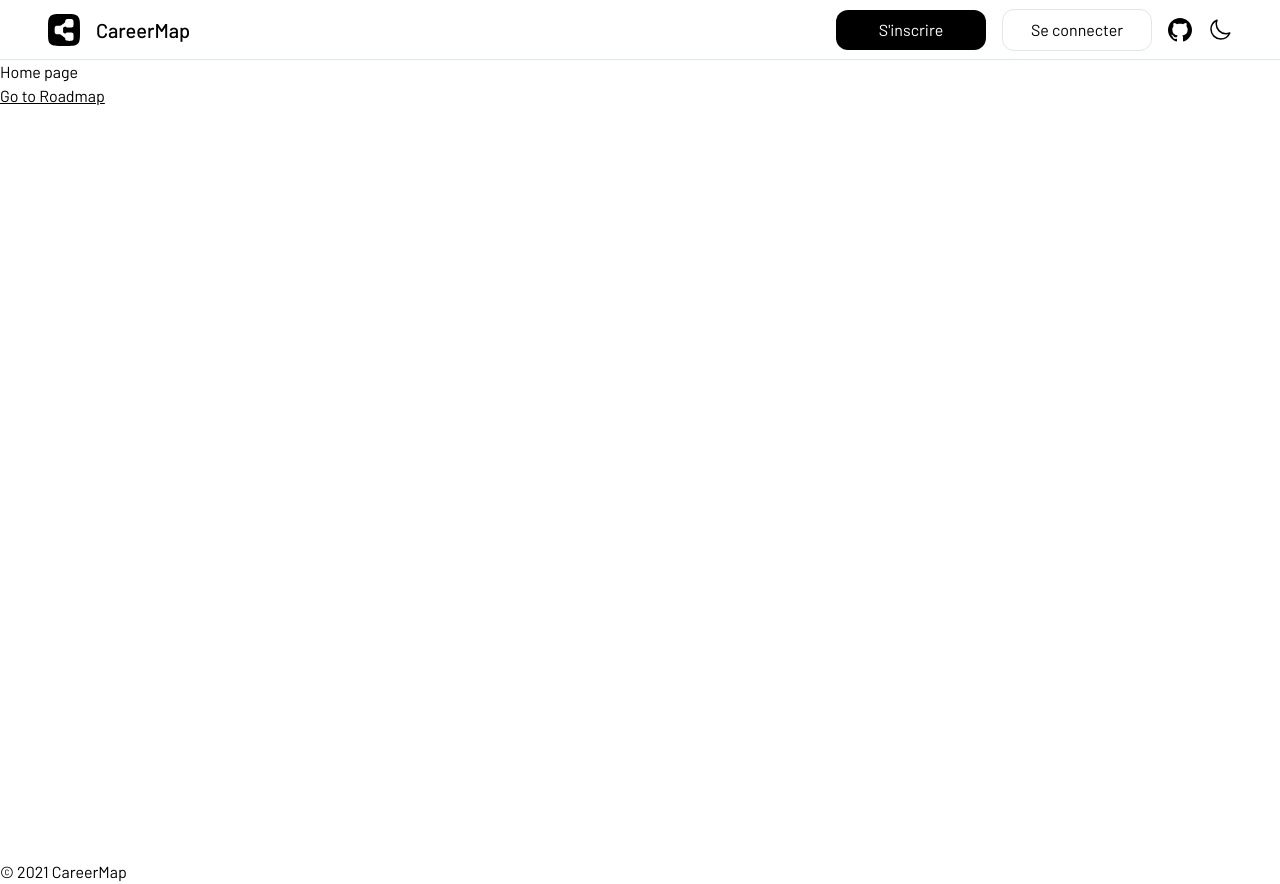
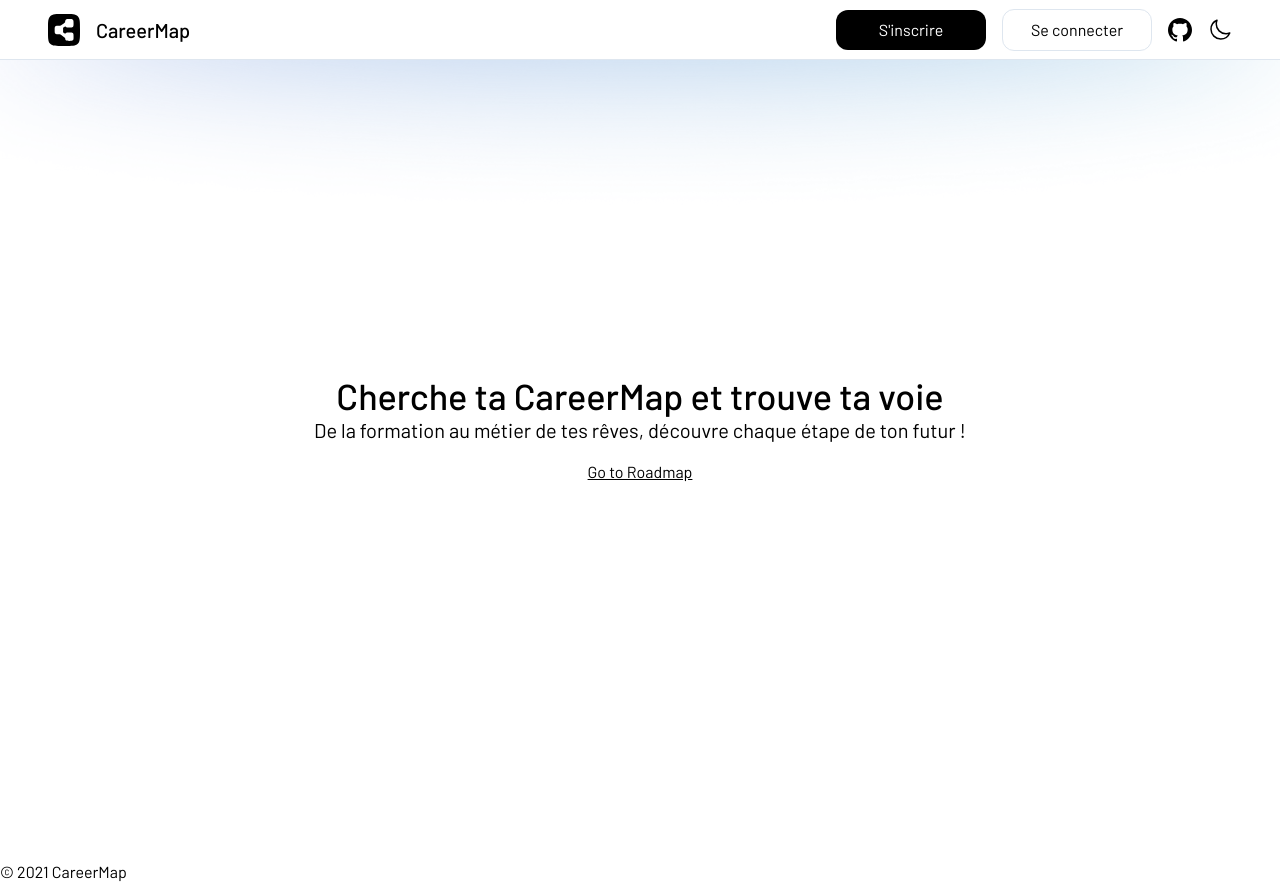
Before and after one commit to deleusec/careermap_web, a Vue app: page / in a window 1280 px wide. Built offline with nearby package versions, Linux system fonts and the light colour scheme; the HTML template or start-up script is replaced by a standard one.

Commit message:
feat: homepage implementation

```diff
--- /dev/null
+++ b/src/components/AppFooter.vue
@@ -0,0 +1,9 @@
+<script setup lang="ts"></script>
+
+<template>
+  <footer>
+    <p>© 2021 CareerMap</p>
+  </footer>
+</template>
+
+<style scoped></style>
--- a/src/components/layouts/AppLayout.vue
+++ b/src/components/layouts/AppLayout.vue
@@ -2,6 +2,7 @@
 import { onBeforeMount } from 'vue'
 import { useThemeStore } from '@/stores/themeStore';
 import NavbarApp from '../NavbarApp.vue';
+import AppFooter from '../AppFooter.vue';
 
 const themeStore = useThemeStore()
 
@@ -11,16 +12,18 @@ onBeforeMount(() => {
 </script>
 
 <template>
-  <div>
+  <div class="relative">
+    <div>
+      <img src="@/assets/images/home-top-gradient.png" alt="Home top gradient" class="absolute top-0 left-0 w-full -z-10 object-cover pointer-events-none" />
+    </div>
+
     <NavbarApp />
 
-    <main>
+    <main class="min-h-screen">
       <slot />
     </main>
 
-    <footer>
-      <p>© 2021 CareerMap</p>
-    </footer>
+    <AppFooter />
   </div>
 </template>
 
--- a/src/views/HomeView.vue
+++ b/src/views/HomeView.vue
@@ -4,8 +4,11 @@ import AppLayout from '@/components/layouts/AppLayout.vue';
 
 <template>
   <AppLayout>
-    <div class="min-h-screen">
-      <p>Home page</p>
+    <div class="flex flex-col items-center justify-center min-h-[calc(100vh-60px)]">
+
+      <h1 class="text-4xl text-center font-medium"
+      >Cherche ta <span>CareerMap</span> et trouve ta voie</h1>
+      <p class="text-xl">De la formation au métier de tes rêves, découvre chaque étape de ton futur !</p>
       <RouterLink to="/roadmap/1" class="mt-4 text-blue-500 underline">Go to Roadmap</RouterLink>
     </div>
   </AppLayout>
```
Also changed, not shown: src/assets/images/home-top-gradient.png (added).
